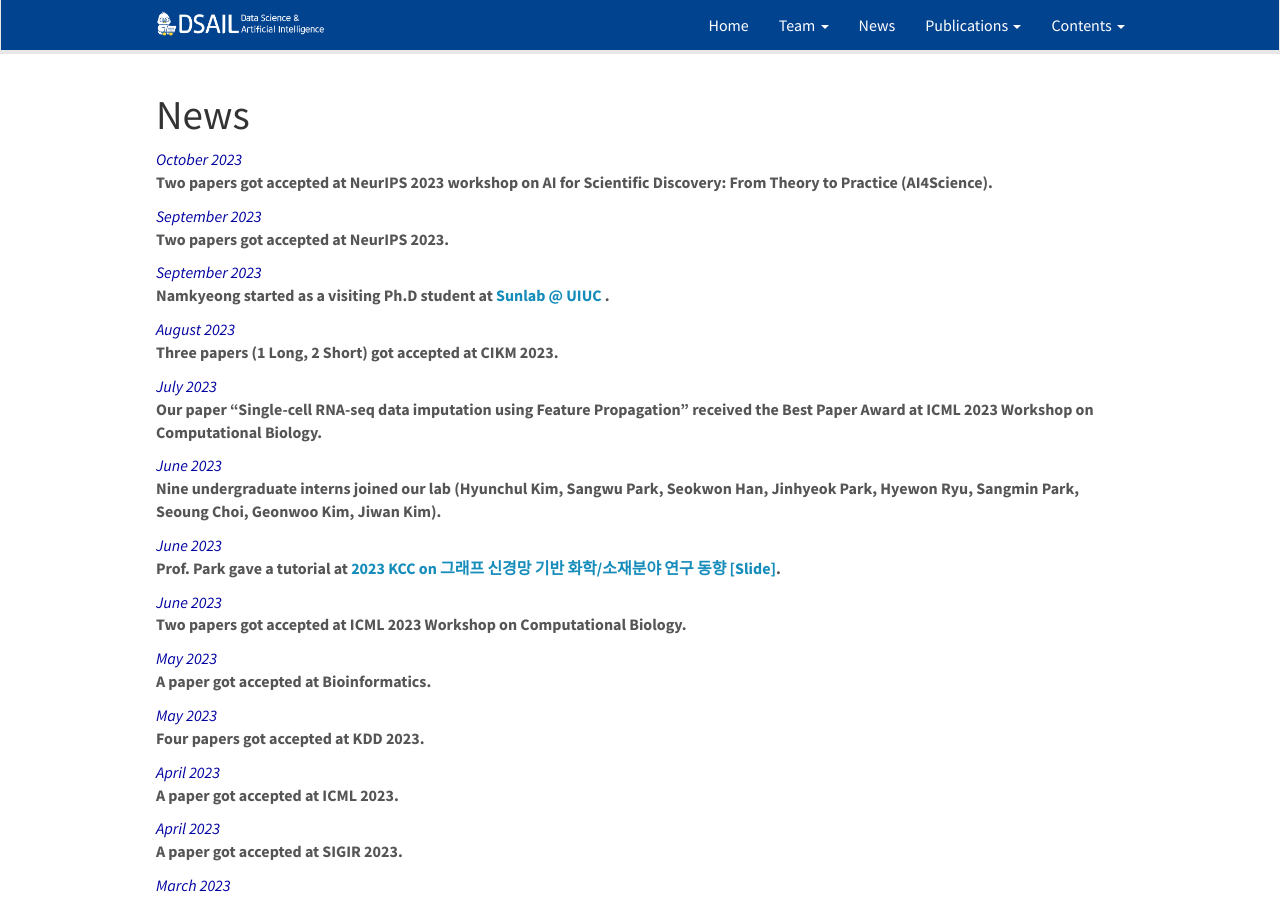
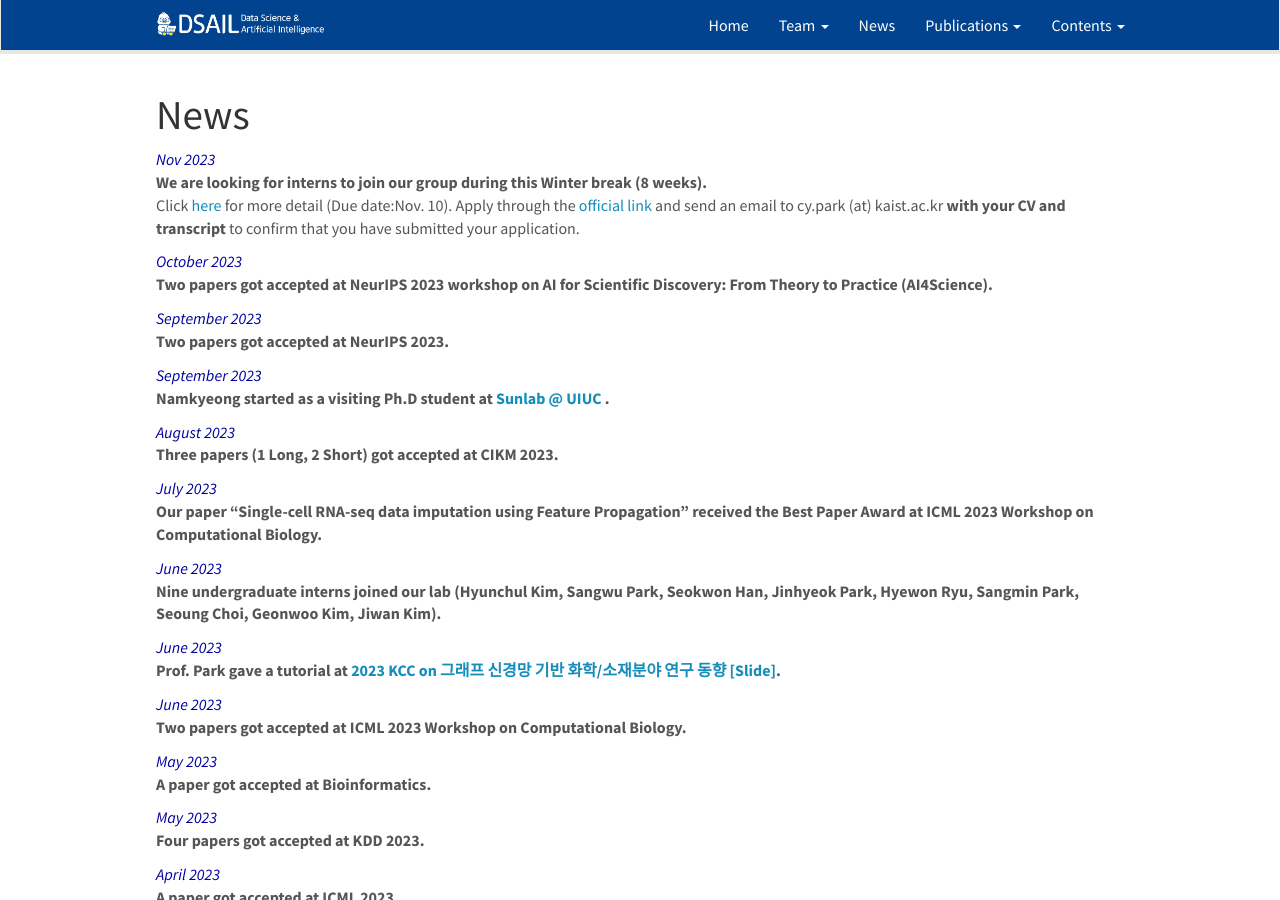
Before and after one commit to kaist-dsail/kaist-dsail.github.io, a Jekyll site: the page built from _pages/news.md, in a window 1280 px wide and 900 px high. Built offline with Jekyll 4.4.1, drawn with Linux system fonts in a browser that asks for light colours; nearby versions of some CDN libraries.

Commit message:
Update news.yml

```diff
--- a/_data/news.yml
+++ b/_data/news.yml
@@ -1,3 +1,7 @@
+- date: Nov 2023
+  headline: We are looking for interns to join our group during this Winter break (8 weeks).
+  content: Click <a href="https://ie.kaist.ac.kr/0502/view/id/2726" target="_blank">here</a> for more detail (Due date&#58;Nov. 10). Apply through the <a href="https://forms.gle/qLJsUAzfevaJWpou6" target="_blank">official link</a> and send an email to cy.park (at) kaist.ac.kr <b>with your CV and transcript</b> to confirm that you have submitted your application.
+
 - date: October 2023
   headline: Two papers got accepted at NeurIPS 2023 workshop on AI for Scientific Discovery&#58; From Theory to Practice (AI4Science).
 
```
